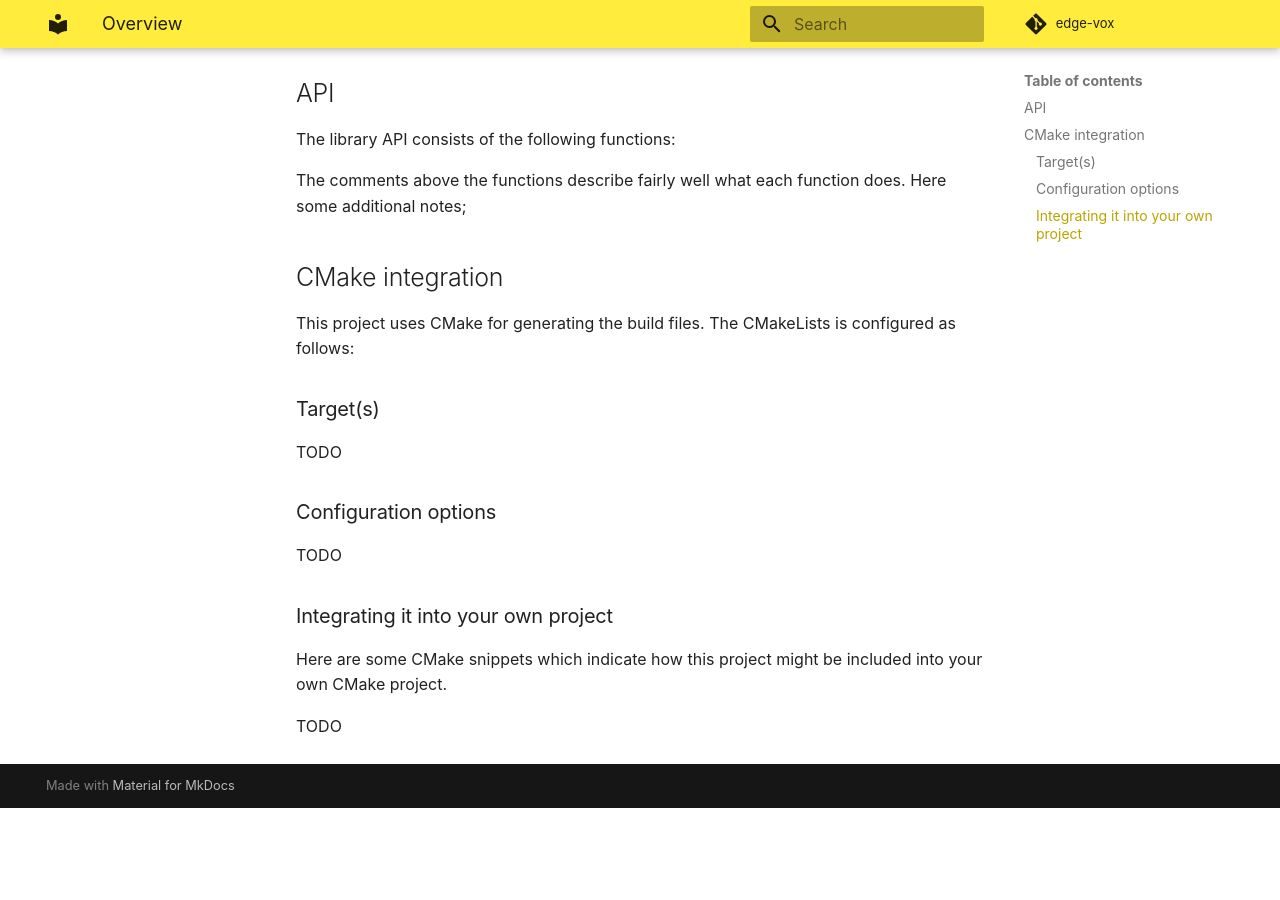
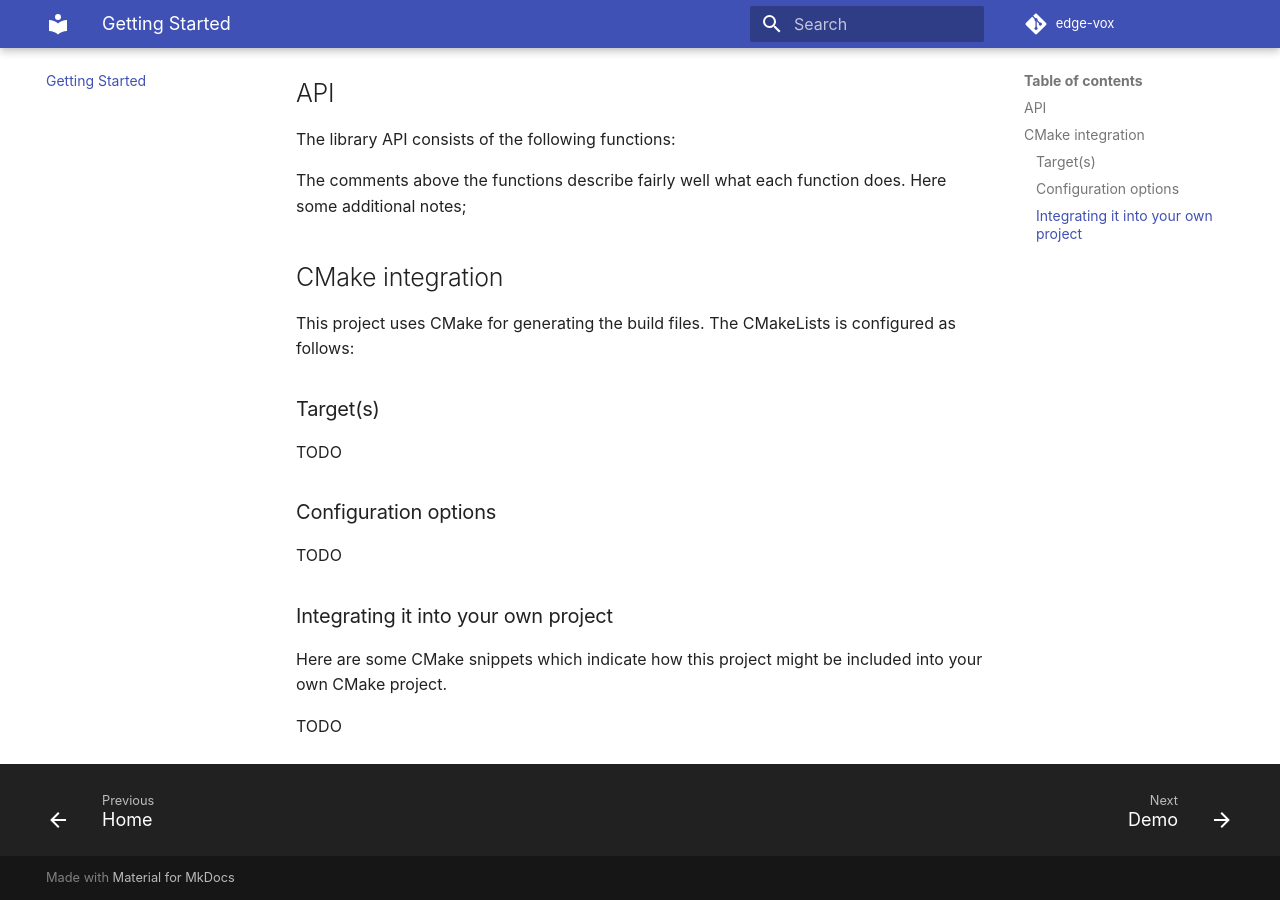
Before and after one commit to HCL-Hbot/edge-vox, an MkDocs documentation site: the page built from docs/overview.md, in a window 1280 px wide and 900 px high, scrolled down 531 px. Built offline with MkDocs 1.6.1 and Material for MkDocs 9.7.7, drawn with Linux system fonts in a browser that asks for light colours; some web fonts are replaced; comment, search, counter and statistics services are not loaded; before the commit the page ends 1339 px from its top, so only the background shows below that.

Commit message:
minor fix

```diff
--- a/mkdocs.yml
+++ b/mkdocs.yml
@@ -38,7 +38,7 @@ theme:
     # - toc.integrate
   palette:
       scheme: default
-      primary: yellow
+      primary: indigo
       toggle:
         icon: material/toggle-switch
         name: Switch to dark mode
@@ -68,7 +68,7 @@ markdown_extensions:
 
 nav:
   - Home: index.md
-  - Getting Started: usage/overview.md
+  - Getting Started: overview.md
   - API Documentation: api/
   - Examples:
     - Demo: usage/demo.md
```
